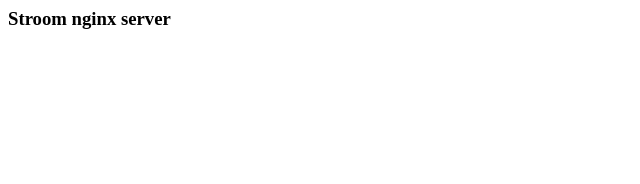
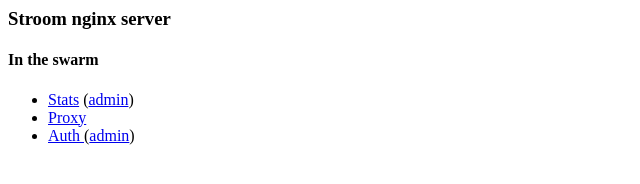
Before and after one commit to gchq/stroom-resources, a plain HTML site: page deploy/nginx/index.html in a window 1280 px wide. Shown: the whole page, without its empty margins (0-640 px from the left). Drawn offline with Linux system fonts and the light colour scheme.

```diff
--- a/deploy/nginx/index.html
+++ b/deploy/nginx/index.html
@@ -1,3 +1,10 @@
 <html>
     <h3>Stroom nginx server</h3>
+
+    <h4>In the swarm</h4>
+    <ul>
+        <li><a href="/stats/">Stats</a> (<a href="/stats/admin">admin</a>)</li>
+        <li><a href="/proxy/">Proxy</a></li>
+        <li><a href="/auth/">Auth </a>(<a href="/auth/admin">admin</a>)</li>
+    </ul>
 </html>
```
Also changed, not shown: 3 other files.
